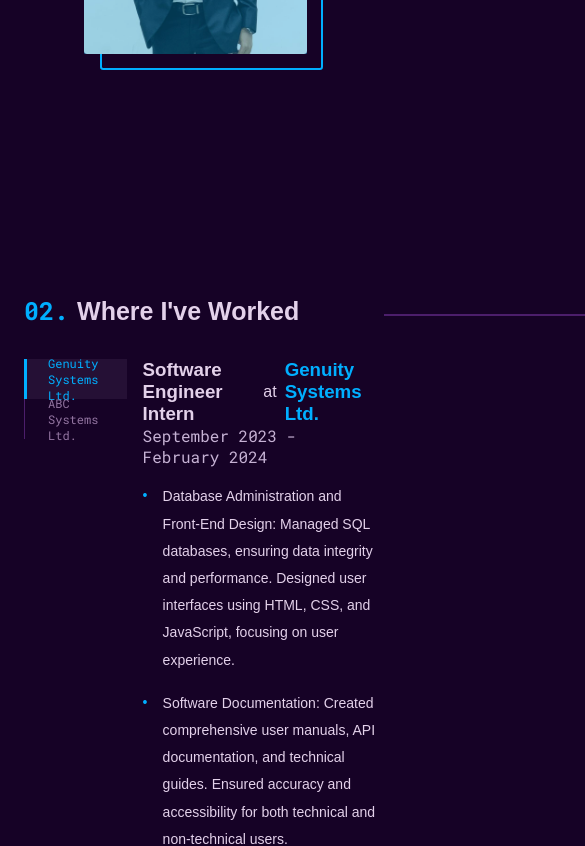
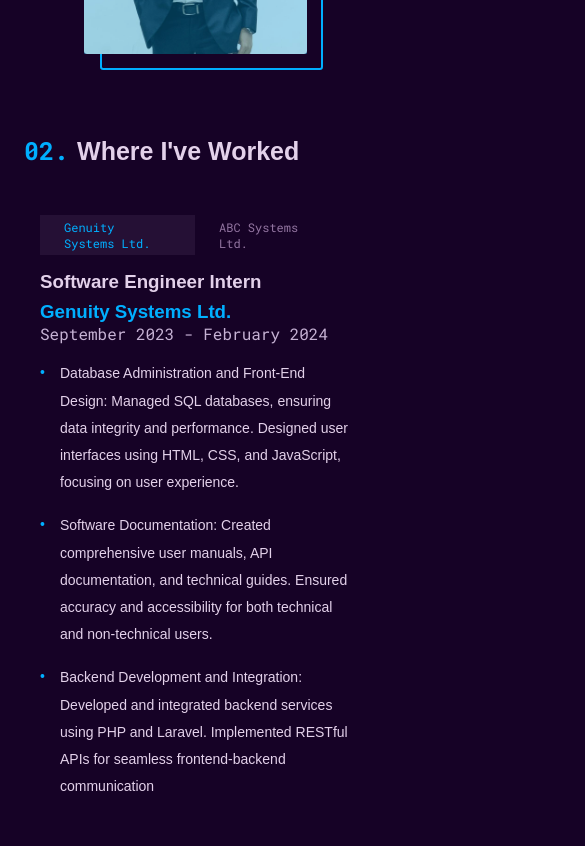
Before and after one commit to ishmumr7/portfolio, a Next.js app: page / in a window 390 px wide. Shown: the part 1800-2646 px from the top of the page, 585 px wide, since content can reach past the window. Built offline with nearby package versions, Linux system fonts and the light colour scheme.

Commit message:
Make responsive

```diff
--- a/src/scss/sections/_experience.scss
+++ b/src/scss/sections/_experience.scss
@@ -92,7 +92,8 @@
 				}
         &-container {
           display: flex;
-          align-items: center;
+					flex-direction: column;
+          align-items: flex-start;
           gap: 0.5rem;
         }
 			}
@@ -125,4 +126,43 @@
 			}
 		}
 	}
+	@media screen and (max-width: 968px) {
+    .title {
+      h2 {
+        &::after {
+          width: 100px;
+        }
+      }
+    }
+  }
+  @media screen and (max-width: 600px) {
+    margin: 5rem auto;
+    .container {
+      grid-template-columns: 1fr;
+      padding: 1rem;
+      .exp-details {
+        height: max-content;
+      }
+      .exp-slider {
+        display: flex;
+        overflow-x: scroll;
+        &::before {
+          display: none;
+        }
+        .underline {
+          display: none;
+        }
+      }
+    }
+  }
+  @media screen and (max-width: 480px) {
+    .title {
+      h2 {
+        &::after {
+          display: none;
+        }
+      }
+    }
+  }
+
 }
--- a/src/sections/Experience.tsx
+++ b/src/sections/Experience.tsx
@@ -66,7 +66,6 @@
 					<div className="exp-details-position">
 						<div className="exp-details-position-container">
 							<h3>{experiences[selected].role}</h3>
-							<span>at</span>
 							<h3 className="exp-details-position-container-company">
 								<Link href={experiences[selected].url} className="link">
 									{experiences[selected].name}
```
